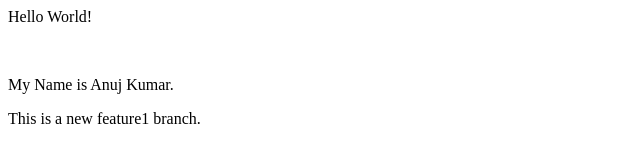
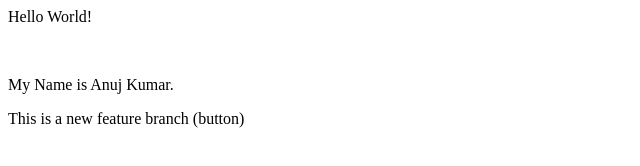
Before and after one commit to AnujKumarIITK/AnujKumarIITK-Projects, a plain HTML site: page index.html in a window 1280 px wide. Shown: the full height of the page, 0-640 px from the left. Drawn offline with Linux system fonts and the light colour scheme.

```diff
--- a/index.html
+++ b/index.html
@@ -2,4 +2,4 @@
 <br>
 <p>My Name is Anuj Kumar.</p>
 
-<p>This is a new feature1 branch.</p>
+<p>This is a new feature branch (button)</p>
```
